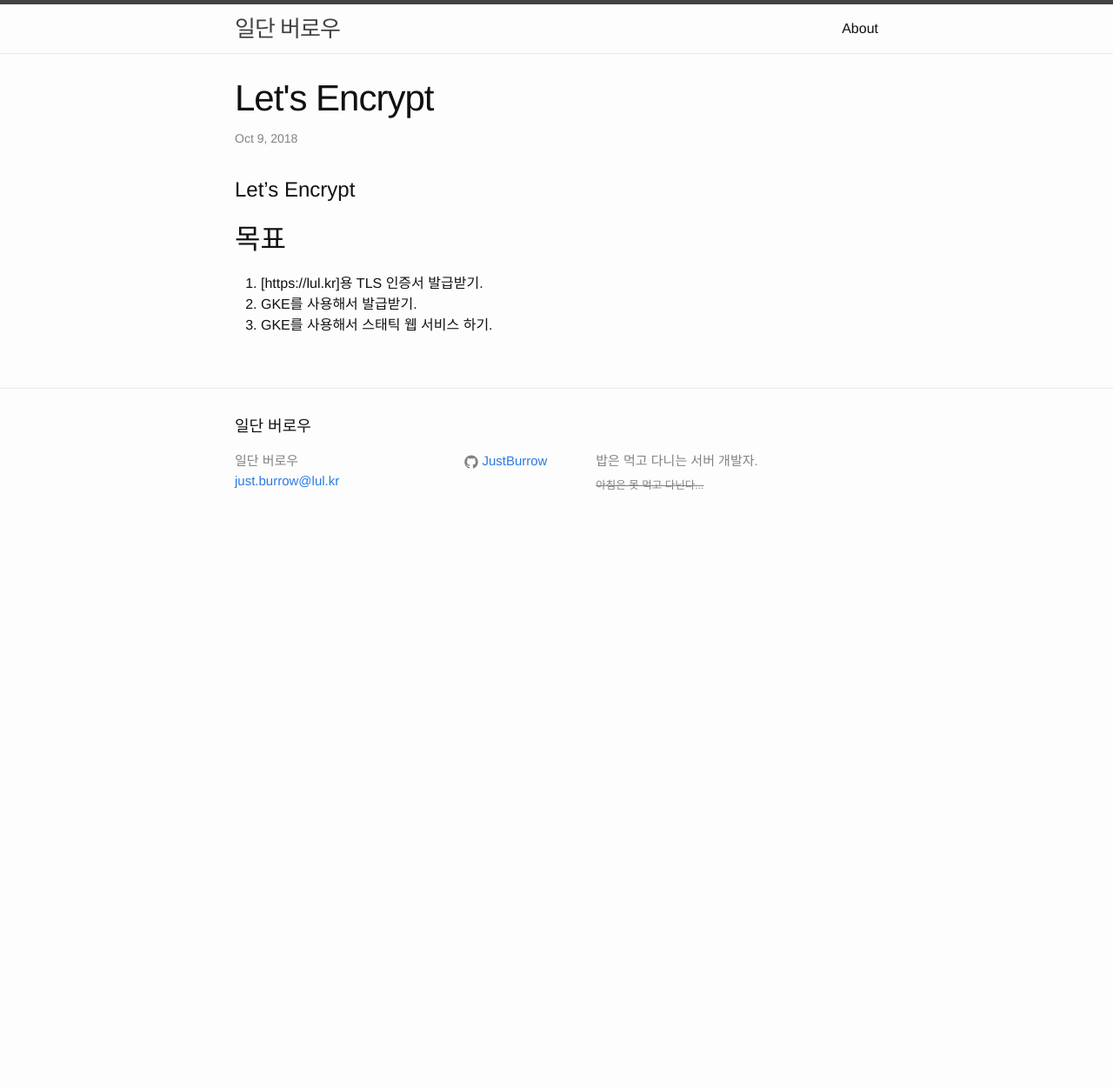
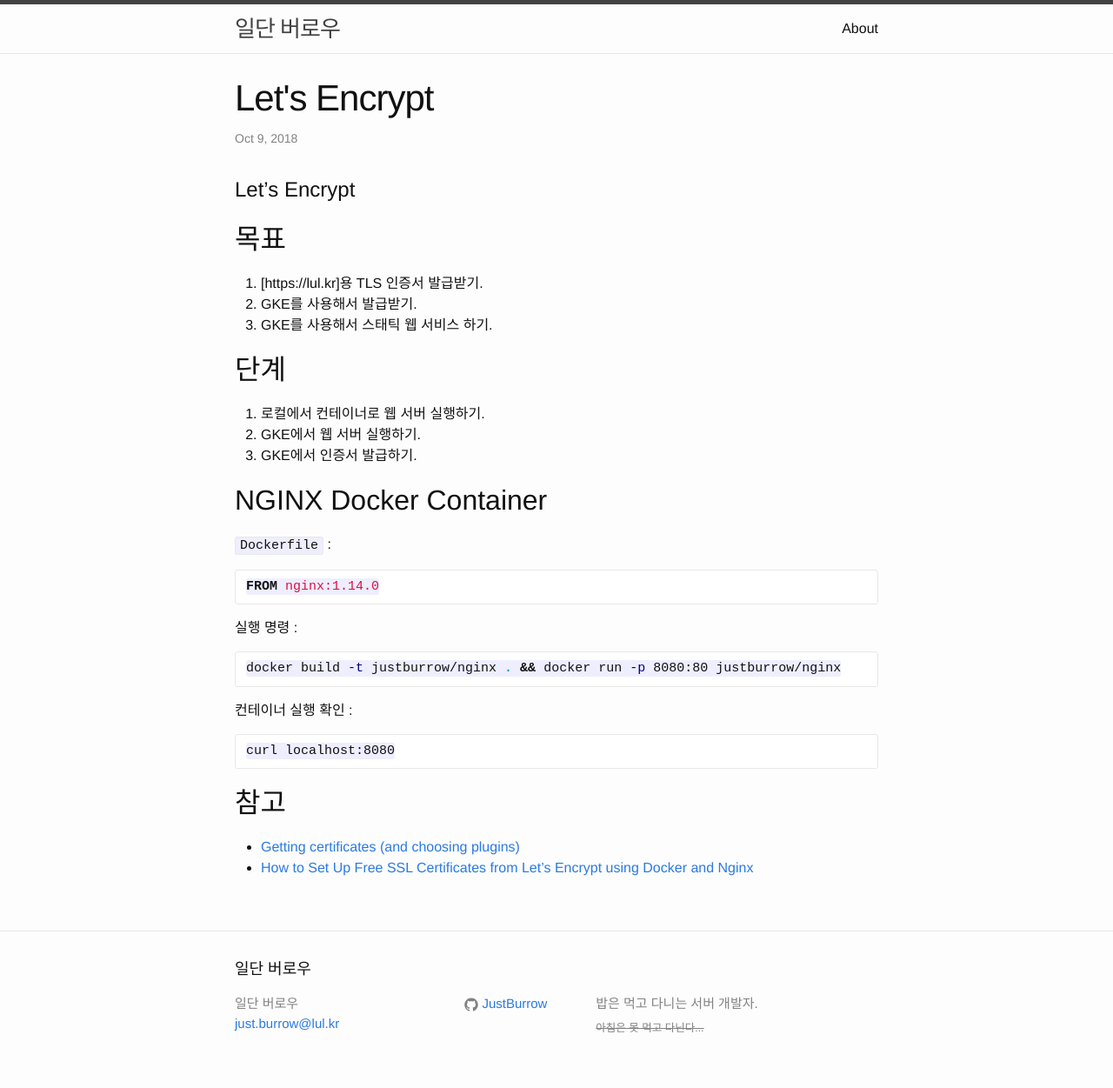
Before and after one commit to JustBurrow/JustBurrow.github.io, a Jekyll site: the page built from _posts/2018-10-09-lets_encrypt.md, in a window 1280 px wide. Shown: the whole page at 87% size. Built offline with Jekyll 4.4.1, drawn with Linux system fonts in a browser that asks for light colours; before the commit the page ends 900 px from its top, so only the background shows below that.

Commit message:
(ADD) 로컬  NGINX 컨테이너 실행.
단순 테스트.

````diff
--- a/_posts/2018-10-09-lets_encrypt.md
+++ b/_posts/2018-10-09-lets_encrypt.md
@@ -9,3 +9,31 @@
 1. [https://lul.kr]용 TLS 인증서 발급받기.
 1. GKE를 사용해서 발급받기.
 1. GKE를 사용해서 스태틱 웹 서비스 하기.
+
+## 단계
+
+1. 로컬에서 컨테이너로 웹 서버 실행하기.
+1. GKE에서 웹 서버 실행하기.
+1. GKE에서 인증서 발급하기.
+
+## NGINX Docker Container
+
+`Dockerfile` :
+```docker
+FROM nginx:1.14.0
+```
+
+실행 명령 :
+```bash
+docker build -t justburrow/nginx . && docker run -p 8080:80 justburrow/nginx
+```
+
+컨테이너 실행 확인 :
+```bash
+curl localhost:8080
+```
+
+## 참고
+
+- [Getting certificates (and choosing plugins)](https://certbot.eff.org/docs/using.html#manual)
+- [How to Set Up Free SSL Certificates from Let's Encrypt using Docker and Nginx](https://www.humankode.com/ssl/how-to-set-up-free-ssl-certificates-from-lets-encrypt-using-docker-and-nginx)
````
